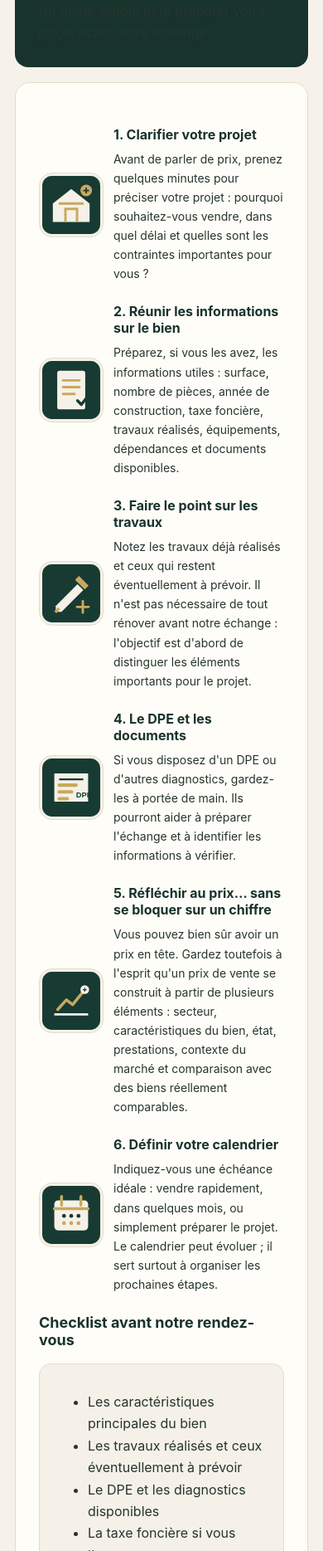
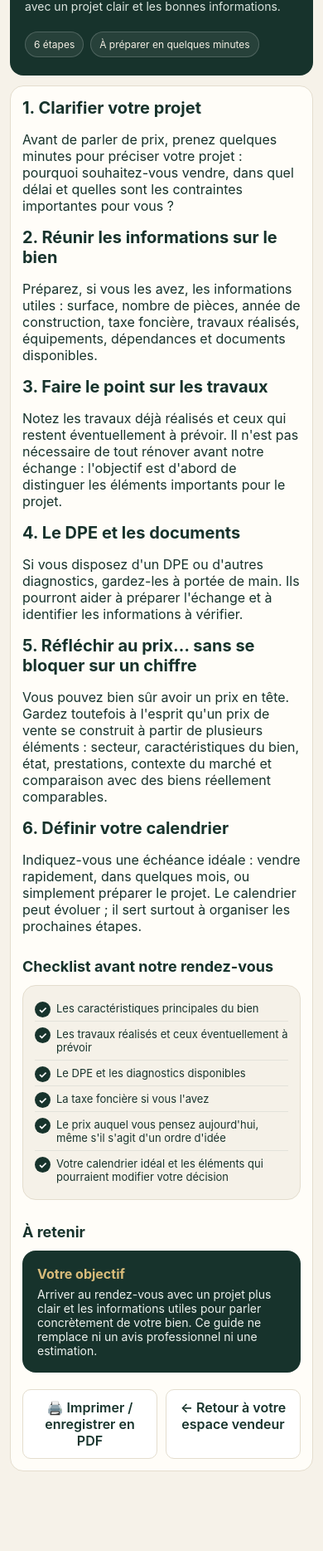
Before and after one commit to RahimBou/jml-machine-a-mandats, a website: page public/guide-preparer-vente.html in a window 390 px wide. Shown: the part 131-2000 px from the top of the page at 83% size. After the commit the page ends 1940 px from the top, so only its background shows below. Drawn offline with Linux system fonts and the light colour scheme.

Commit message:
ui: polish seller guide for mobile

```diff
--- a/public/guide-preparer-vente.html
+++ b/public/guide-preparer-vente.html
@@ -13,10 +13,43 @@ body{min-height:100vh;background:var(--cream)}
 .guide-head .eyebrow{color:#d8bb7a;font-size:12px;letter-spacing:.08em}
 .guide-head h1{margin:8px 0;font-size:30px}
 .guide-head p{color:#dce5df;line-height:1.6;margin-bottom:0}
-.guide h2{color:var(--green);font-size:18px;margin:24px 0 8px}
-.guide p,.guide li{color:#26352f;line-height:1.65}
-.guide-check{background:#f5f1e8;border:1px solid var(--line);border-radius:14px;padding:16px 18px;margin-top:18px}
-.guide-actions{display:flex;gap:10px;flex-wrap:wrap;margin-top:24px}.guide-topic{display:grid;grid-template-columns:110px 1fr;gap:18px;align-items:center;margin-top:24px}.guide-topic h2{margin:0 0 8px}.guide-visual{height:96px;border-radius:16px;background:#f5f1e8;border:1px solid var(--line);display:flex;align-items:center;justify-content:center;overflow:hidden}.guide-visual img{width:88px;height:88px;object-fit:contain}.guide-topic p{margin:0}@media(max-width:560px){.guide-topic{grid-template-columns:78px 1fr;gap:12px}.guide-visual{height:78px}.guide-visual img{width:70px;height:70px}.guide-topic h2{font-size:16px}.guide-topic p{font-size:14px}}
+.guide-meta{display:flex;gap:8px;flex-wrap:wrap;margin-top:18px}
+.guide-meta span{display:inline-flex;align-items:center;border:1px solid rgba(255,255,255,.18);background:rgba(255,255,255,.07);border-radius:999px;padding:7px 10px;color:#f4efe4;font-size:12px}
+.guide-intro{margin:0 0 14px;color:#52635b;font-size:14px}
+.guide-topics{display:grid;gap:12px;margin-top:18px}
+.guide-topic{display:grid;grid-template-columns:92px 1fr;gap:16px;align-items:center;padding:14px;border:1px solid var(--line);border-radius:16px;background:#fff;box-shadow:0 5px 18px rgba(23,59,50,.05)}
+.guide-visual{height:88px;border-radius:13px;background:#f5f1e8;border:1px solid var(--line);display:flex;align-items:center;justify-content:center;overflow:hidden}
+.guide-visual img{width:82px;height:82px;object-fit:contain}
+.guide-topic h2{color:var(--green);font-size:17px;line-height:1.25;margin:0 0 6px}
+.guide-topic p{margin:0;color:#3c4b45;font-size:14px;line-height:1.55}
+.guide-section-title{font-size:19px!important;margin:28px 0 10px!important}
+.guide-check{background:#f5f1e8;border:1px solid var(--line);border-radius:16px;padding:14px 18px;margin-top:12px}
+.guide-check ul{list-style:none;padding:0;margin:0}
+.guide-check li{position:relative;padding:7px 0 7px 28px;margin:0;border-bottom:1px solid rgba(23,59,50,.08);font-size:14px}
+.guide-check li:last-child{border-bottom:0}
+.guide-check li::before{content:"✓";position:absolute;left:0;top:7px;width:19px;height:19px;border-radius:50%;display:grid;place-items:center;background:var(--green);color:#fff;font-size:12px;font-weight:700}
+.guide-summary{background:var(--green);color:#fff;border-radius:16px;padding:18px;margin-top:12px}
+.guide-summary strong{display:block;color:#d8bb7a;margin-bottom:6px}
+.guide-summary p{color:#edf2ee;margin:0;font-size:14px}
+.guide-actions{display:flex;gap:10px;flex-wrap:wrap;margin-top:20px}
+.guide-actions a,.guide-actions button{flex:1;min-width:210px;text-align:center}
+@media(max-width:560px){
+  .guide{padding:16px 12px 36px}
+  .guide-card{padding:14px;border-radius:16px}
+  .guide-head{padding:22px 18px;margin-bottom:12px}
+  .guide-head h1{font-size:26px}
+  .guide-head p{font-size:14px}
+  .guide-topic{grid-template-columns:64px 1fr;gap:12px;padding:12px}
+  .guide-visual{height:64px;border-radius:11px}
+  .guide-visual img{width:58px;height:58px}
+  .guide-topic h2{font-size:15px}
+  .guide-topic p{font-size:13px;line-height:1.5}
+  .guide-section-title{font-size:18px!important}
+  .guide-check{padding:12px 14px}
+  .guide-check li{font-size:13px;padding-left:26px}
+  .guide-actions a,.guide-actions button{min-width:0;width:100%}
+}
+@media print{.guide-actions{display:none}.guide-topic{break-inside:avoid;box-shadow:none}.guide-summary{background:#fff;color:#000;border:1px solid #ccc}.guide-summary p{color:#000}}
 .guide-actions a,.guide-actions button{display:inline-block;padding:11px 15px;border-radius:10px;border:1px solid var(--line);background:#fff;color:var(--green);font-weight:600;text-decoration:none;cursor:pointer}
 @media print{.guide-actions{display:none}body{background:#fff}.guide{padding:0}.guide-card{border:0}}
 </style>
@@ -26,22 +59,29 @@ body{min-height:100vh;background:var(--cream)}
 <section class="guide-head">
 <div class="eyebrow">JML IMMOBILIER · GUIDE VENDEUR</div>
 <h1>Préparer sa vente</h1>
-<p>Un guide simple pour préparer votre projet avant notre échange.</p>
+<p>Les 6 étapes utiles pour arriver au rendez-vous avec un projet clair et les bonnes informations.</p>
+<div class="guide-meta"><span>6 étapes</span><span>À préparer en quelques minutes</span></div>
 </section>
 <section class="guide-card">
-<div class="guide-topic"><div class="guide-visual"><img src="/assets/guide-project.svg" alt="" loading="lazy"></div><div><h2>1. Clarifier votre projet</h2><p>Avant de parler de prix, prenez quelques minutes pour préciser votre projet : pourquoi souhaitez-vous vendre, dans quel délai et quelles sont les contraintes importantes pour vous ?</p></div></div>
+<h2>1. Clarifier votre projet</h2>
+<p>Avant de parler de prix, prenez quelques minutes pour préciser votre projet : pourquoi souhaitez-vous vendre, dans quel délai et quelles sont les contraintes importantes pour vous ?</p>
 
-<div class="guide-topic"><div class="guide-visual"><img src="/assets/guide-documents.svg" alt="" loading="lazy"></div><div><h2>2. Réunir les informations sur le bien</h2><p>Préparez, si vous les avez, les informations utiles : surface, nombre de pièces, année de construction, taxe foncière, travaux réalisés, équipements, dépendances et documents disponibles.</p></div></div>
+<h2>2. Réunir les informations sur le bien</h2>
+<p>Préparez, si vous les avez, les informations utiles : surface, nombre de pièces, année de construction, taxe foncière, travaux réalisés, équipements, dépendances et documents disponibles.</p>
 
-<div class="guide-topic"><div class="guide-visual"><img src="/assets/guide-travaux.svg" alt="" loading="lazy"></div><div><h2>3. Faire le point sur les travaux</h2><p>Notez les travaux déjà réalisés et ceux qui restent éventuellement à prévoir. Il n'est pas nécessaire de tout rénover avant notre échange : l'objectif est d'abord de distinguer les éléments importants pour le projet.</p></div></div>
+<h2>3. Faire le point sur les travaux</h2>
+<p>Notez les travaux déjà réalisés et ceux qui restent éventuellement à prévoir. Il n'est pas nécessaire de tout rénover avant notre échange : l'objectif est d'abord de distinguer les éléments importants pour le projet.</p>
 
-<div class="guide-topic"><div class="guide-visual"><img src="/assets/guide-dpe.svg" alt="" loading="lazy"></div><div><h2>4. Le DPE et les documents</h2><p>Si vous disposez d'un DPE ou d'autres diagnostics, gardez-les à portée de main. Ils pourront aider à préparer l'échange et à identifier les informations à vérifier.</p></div></div>
+<h2>4. Le DPE et les documents</h2>
+<p>Si vous disposez d'un DPE ou d'autres diagnostics, gardez-les à portée de main. Ils pourront aider à préparer l'échange et à identifier les informations à vérifier.</p>
 
-<div class="guide-topic"><div class="guide-visual"><img src="/assets/guide-prix.svg" alt="" loading="lazy"></div><div><h2>5. Réfléchir au prix… sans se bloquer sur un chiffre</h2><p>Vous pouvez bien sûr avoir un prix en tête. Gardez toutefois à l'esprit qu'un prix de vente se construit à partir de plusieurs éléments : secteur, caractéristiques du bien, état, prestations, contexte du marché et comparaison avec des biens réellement comparables.</p></div></div>
+<h2>5. Réfléchir au prix… sans se bloquer sur un chiffre</h2>
+<p>Vous pouvez bien sûr avoir un prix en tête. Gardez toutefois à l'esprit qu'un prix de vente se construit à partir de plusieurs éléments : secteur, caractéristiques du bien, état, prestations, contexte du marché et comparaison avec des biens réellement comparables.</p>
 
-<div class="guide-topic"><div class="guide-visual"><img src="/assets/guide-calendar.svg" alt="" loading="lazy"></div><div><h2>6. Définir votre calendrier</h2><p>Indiquez-vous une échéance idéale : vendre rapidement, dans quelques mois, ou simplement préparer le projet. Le calendrier peut évoluer ; il sert surtout à organiser les prochaines étapes.</p></div></div>
+<h2>6. Définir votre calendrier</h2>
+<p>Indiquez-vous une échéance idéale : vendre rapidement, dans quelques mois, ou simplement préparer le projet. Le calendrier peut évoluer ; il sert surtout à organiser les prochaines étapes.</p>
 
-<h2>Checklist avant notre rendez-vous</h2>
+<h2 class="guide-section-title">Checklist avant notre rendez-vous</h2>
 <div class="guide-check">
 <ul>
 <li>Les caractéristiques principales du bien</li>
@@ -53,8 +93,8 @@ body{min-height:100vh;background:var(--cream)}
 </ul>
 </div>
 
-<h2>À retenir</h2>
-<p>Ce guide ne remplace pas un avis professionnel ni une estimation. Il vous aide simplement à arriver au rendez-vous avec les informations utiles pour parler concrètement de votre projet.</p>
+<h2 class="guide-section-title">À retenir</h2>
+<div class="guide-summary"><strong>Votre objectif</strong><p>Arriver au rendez-vous avec un projet plus clair et les informations utiles pour parler concrètement de votre bien. Ce guide ne remplace ni un avis professionnel ni une estimation.</p></div>
 
 <div class="guide-actions">
 <button type="button" onclick="window.print()">🖨️ Imprimer / enregistrer en PDF</button>
```
